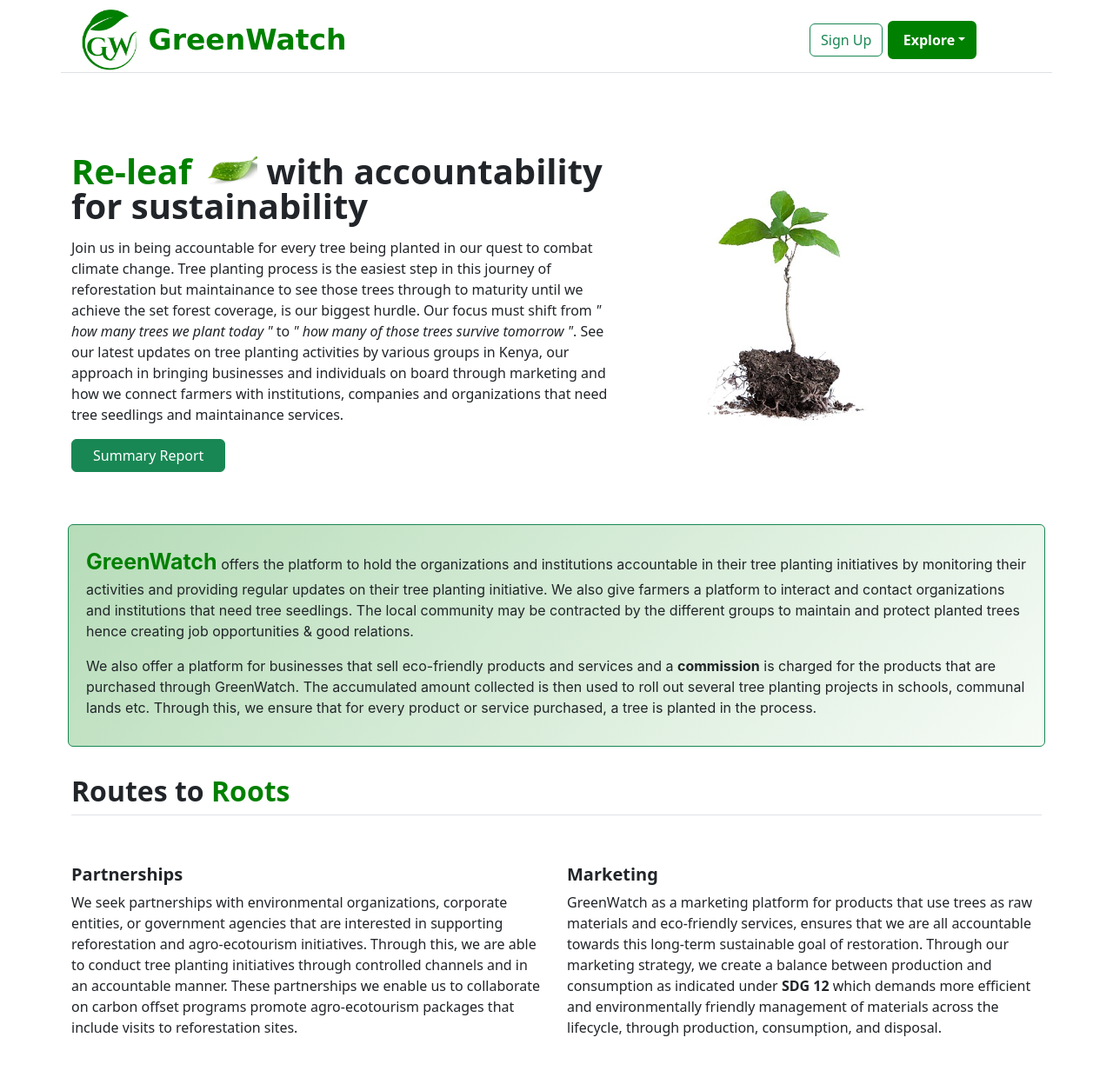
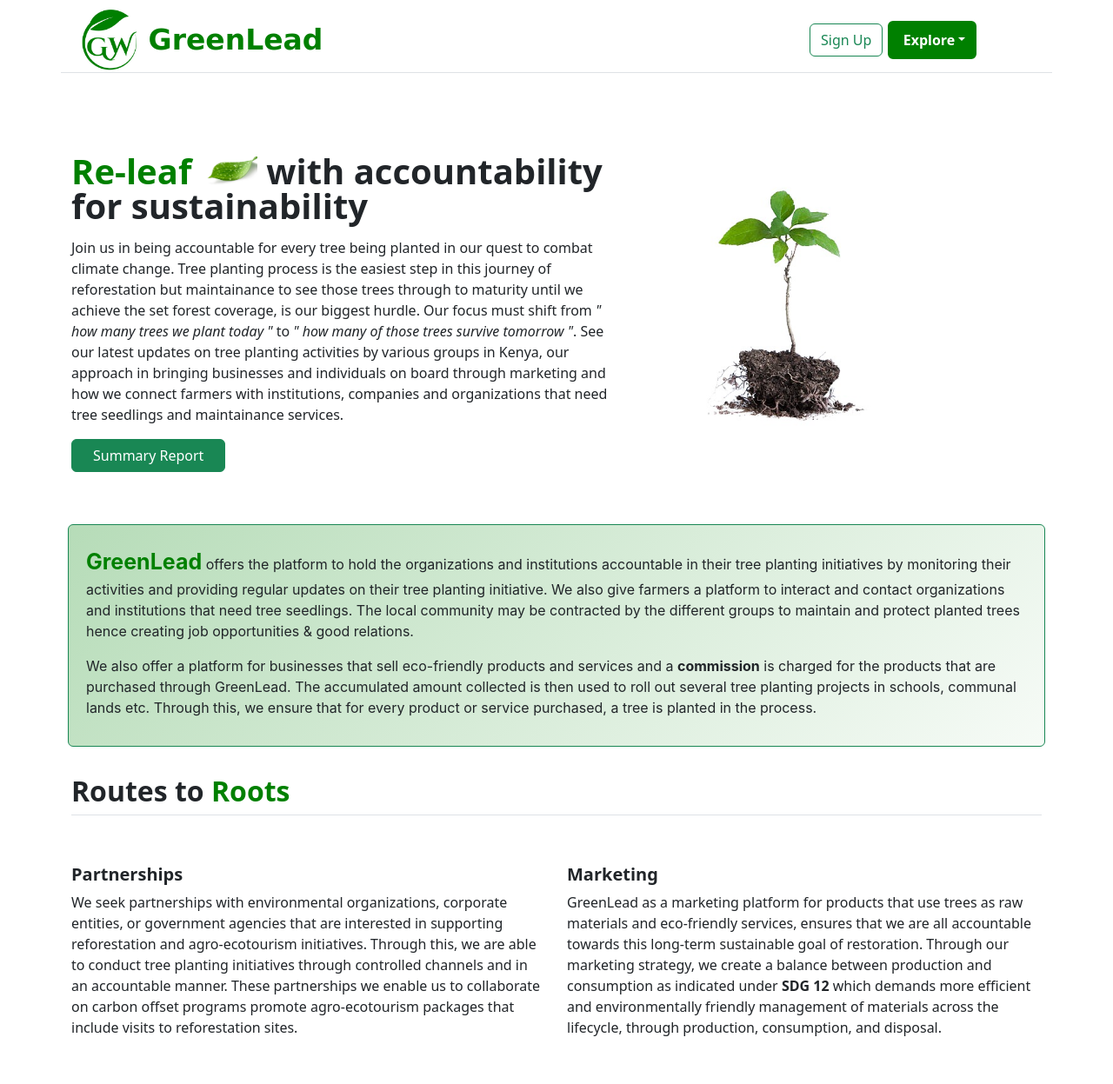
Before and after one commit to Collins07/GreenWatch, a Django app: page / in a window 1280 px wide. Shown: the top 1247 px of the page at 87% size. Run offline with Django 4.2, Linux system fonts and the light colour scheme; some libraries are stand-ins or nearby versions.

Commit message:
changed from greenwatch to greenlead

```diff
--- a/reforestation/templates/authentication/register.html
+++ b/reforestation/templates/authentication/register.html
@@ -34,7 +34,7 @@
 
 
                     <div class="card-body p-md-5 text-black">
-                      <h3 class="mb-5 ">Welcome to <span class=" releaf">GreenWatch</span><img src="{% static 'img/leaff.jpg' %}" alt="" class="bi " width="70" height="50" role="img" > </h3>
+                      <h3 class="mb-5 ">Welcome to <span class=" releaf">GreenLead</span><img src="{% static 'img/leaff.jpg' %}" alt="" class="bi " width="70" height="50" role="img" > </h3>
                       {% include 'partials/_messages.html' %}
 
                       <div class="row">
--- a/reforestation/templates/base.html
+++ b/reforestation/templates/base.html
@@ -7,7 +7,7 @@
     <meta name="viewport" content="width=device-width, initial-scale=1">
     <meta name="description" content="">
     <title>
-        GreenWatch
+        GreenLead
         {% block title %}
         {% endblock %}
     </title>
@@ -33,7 +33,7 @@
         <div id="greenwatch-logo" class="logo-details">
             <i class='bx bxs-tree fs-1'></i>
             <a href="{% url 'home' %}" style="text-decoration: none;">
-              <span class="logo_name fw-bold">GreenWatch</span>
+              <span class="logo_name fw-bold">GreenLead</span>
             </a>
 
         </div>
--- a/reforestation/templates/base_affiliate.html
+++ b/reforestation/templates/base_affiliate.html
@@ -47,11 +47,11 @@
 
                 <div class="col-lg-5">
 
-                    <h1 class="font-weight-light">GreenWatch Affiliate</h1>
+                    <h1 class="font-weight-light">GreenLead Affiliate</h1>
                     <p>
-                        As GreenWatch we market on various businesses and their products as affiliates. We market for all products for
+                        As GreenLead we market on various businesses and their products as affiliates. We market for all products for
                         businesses like Jiji, Kilimall, Jumia etc and for commissions collected from wood based products, the money is directed
-                        towards tree planting initiatives by GreenWatch.
+                        towards tree planting initiatives by GreenLead.
                     </p>
                     <p>
                         Purchase with us and contribute towards increasing our green spaces
--- a/reforestation/templates/base_auth.html
+++ b/reforestation/templates/base_auth.html
@@ -7,7 +7,7 @@
     <meta name="viewport" content="width=device-width, initial-scale=1">
     <meta name="description" content="">
     <title>
-        GreenWatch
+        GreenLead
         {% block title %}
         {% endblock %}
     </title>
--- a/reforestation/templates/farmers/index.html
+++ b/reforestation/templates/farmers/index.html
@@ -83,7 +83,7 @@
 
         </div>
 
-        <p class="post-time">{{image.date_created|timesince}} ago</p>
+        <greenp class="post-time">{{image.date_created|timesince}} ago</p>
 
         <span class="text-secondary ml-4 viewall"><a href="{% url 'comment' image.id %}" class="main-post-comments"></a></span>
 
--- a/reforestation/templates/partials/_footer.html
+++ b/reforestation/templates/partials/_footer.html
@@ -7,7 +7,7 @@
     <meta charset="UTF-8">
     <meta http-equiv="X-UA-Compatible" content="IE=edge">
     <meta name="viewport" content="width=device-width, initial-scale=1.0">
-    <title> GreenWatch </title>
+    <title> GreenLead </title>
     <link href="{% static 'css/home.css' %}" rel="stylesheet">
     <link href="https://cdn.jsdelivr.net/npm/bootstrap@5.3.0-alpha1/dist/css/bootstrap.min.css" rel="stylesheet" >
 
@@ -45,7 +45,7 @@
               </div>
 
               <div class="d-flex flex-column flex-sm-row justify-content-between py-2 my-2 border-top">
-                <p>&copy; 2023 GreenWatch. All rights reserved.</p>
+                <p>&copy; 2023 GreenLead. All rights reserved.</p>
                 <ul class="list-unstyled d-flex">
                   <li class="ms-3"><a class="link-body-emphasis" href="#"><svg class="bi" width="24" height="24"><use xlink:href="#twitter"/></svg></a></li>
                   <li class="ms-3"><a class="link-body-emphasis" href="#"><svg class="bi" width="24" height="24"><use xlink:href="#instagram"/></svg></a></li>
--- a/reforestation/templates/partials/_navbar.html
+++ b/reforestation/templates/partials/_navbar.html
@@ -7,7 +7,7 @@
     <meta charset="UTF-8">
     <meta http-equiv="X-UA-Compatible" content="IE=edge">
     <meta name="viewport" content="width=device-width, initial-scale=1.0">
-    <title> GreenWatch </title>
+    <title> GreenLead </title>
     <link href="{% static 'css/home.css' %}" rel="stylesheet">
     <link href="{% static 'css/bootstrap.min.css' %}" rel="stylesheet">
     <link href='https://unpkg.com/boxicons@2.1.4/css/boxicons.min.css' rel='stylesheet'>
@@ -25,7 +25,7 @@
           <div class="container border-bottom">
             <a href="/" class="d-flex align-items-center col-md-3 mb-2 mb-md-0 text-dark text-decoration-none">
               <img src="{% static 'img/green-logo3.jpg' %}" alt="" class="bi me-2" width="85" height="75" role="img" >
-            <span id="logo" class="">GreenWatch</span>
+            <span id="logo" class="">GreenLead</span>
           </a>
 
             <button style="color: green;" class="navbar-toggler" type="button" data-bs-toggle="collapse" data-bs-target="#navbarColor02" aria-controls="navbarColor02" aria-expanded="false" aria-label="Toggle navigation">
@@ -59,7 +59,7 @@
 
                           <a class="dropdown-item" href="{% url 'affiliate' %}">Business Corner</a>
                           <a class="dropdown-item" href="{% url 'farmer' %}">Farmers' Corner</a>
-                          <a class="dropdown-item" href="{% url 'greenspace' %}">Project GreenWatch</a>
+                          <a class="dropdown-item" href="{% url 'greenspace' %}">Project GreenLead</a>
                           <div class="dropdown-divider"></div>
                           <h6 id="tree">Tree planting initiative</h6>
                           <a class="dropdown-item" href="{% url 'reforest' %}">Summary Dashboard</a>
--- a/reforestation/templates/reforest/home.html
+++ b/reforestation/templates/reforest/home.html
@@ -57,12 +57,12 @@
               <div id="wave" class="card border-success mb-3">
                 <div class="card-body">
                   <h4 id="title" class="card-title mb-2"></h4>
-                  <p> <span class=" fw-bold releaf1">GreenWatch</span> offers the platform to hold the organizations and institutions accountable in their tree planting initiatives by monitoring
+                  <p> <span class=" fw-bold releaf1">GreenLead</span> offers the platform to hold the organizations and institutions accountable in their tree planting initiatives by monitoring
                     their activities and providing regular updates on their tree planting initiative. We also give farmers a platform to interact and contact organizations and institutions that need tree seedlings.
                     The local community may be contracted by the different groups to maintain and protect planted trees hence creating job opportunities & good relations.
                   </p>
                   <p>We also offer a platform for businesses that sell eco-friendly products and services and a <strong>commission</strong> is charged for the products that are purchased through
-                    GreenWatch. The accumulated amount collected is then used to roll out several tree planting projects in schools, communal lands etc. Through this, we ensure that for every product or service purchased, a tree is planted in the process.
+                    GreenLead. The accumulated amount collected is then used to roll out several tree planting projects in schools, communal lands etc. Through this, we ensure that for every product or service purchased, a tree is planted in the process.
                   </p>
                 </div>
               </div>
@@ -89,7 +89,7 @@
               <div class="col-6 align-items-start">
                 <div>
                   <h3 class="fs-5 fw-bold">Marketing</h3>
-                  <p>GreenWatch as a marketing platform for products that use trees as raw materials and eco-friendly services, ensures that we are all accountable towards
+                  <p>GreenLead as a marketing platform for products that use trees as raw materials and eco-friendly services, ensures that we are all accountable towards
                     this long-term sustainable goal of restoration. Through our marketing strategy,
                      we create a balance between production and consumption as indicated under <strong>SDG 12</strong> which
                      demands more efficient and environmentally friendly management of materials across the lifecycle, through production, consumption, and disposal.
@@ -182,7 +182,7 @@
                </h3>
 
                 <p>
-                  GreenWatch also offers the groups an opportunity to participate in the carbon market by selling carbon credits they have generated from the carbon sequestered by the trees they have planted.
+                  GreenLead also offers the groups an opportunity to participate in the carbon market by selling carbon credits they have generated from the carbon sequestered by the trees they have planted.
                   This provides financial incentives for their reforestation activities. by selling carbon credits, project developers can generate revenue that can be reinvested in sustaining and expanding
                   their reforestation efforts. Learn more about Verified Carbon Standards,carbon sequestration, carbon footprint asssesment and carbon market participation by joining us.
                 </p>
@@ -207,7 +207,7 @@
                       <h4 class="my-0 fw-normal">Free Marketplace!!</h4>
                     </div>
                     <div class="card-body">
-                      <p>GreenWatch offers farmers to market for their products on our platform with NO CHARGES incurred
+                      <p>GreenLead offers farmers to market for their products on our platform with NO CHARGES incurred
                         Post your products and interact with customers around your locality
                       </p>
                     </div>
@@ -232,7 +232,7 @@
                     <div class="card-body">
 
                       <p>
-                        GreenWatch shares resources and information about agricultural seminars and events where
+                        GreenLead shares resources and information about agricultural seminars and events where
                         farmers can learn, interact and share. Find interesting events near your locality to attend.
                       </p>
                     </div>
```
Also changed, not shown: reforestation/templates/reforest/greenspace.html (+4 -4 lines), README.md.
